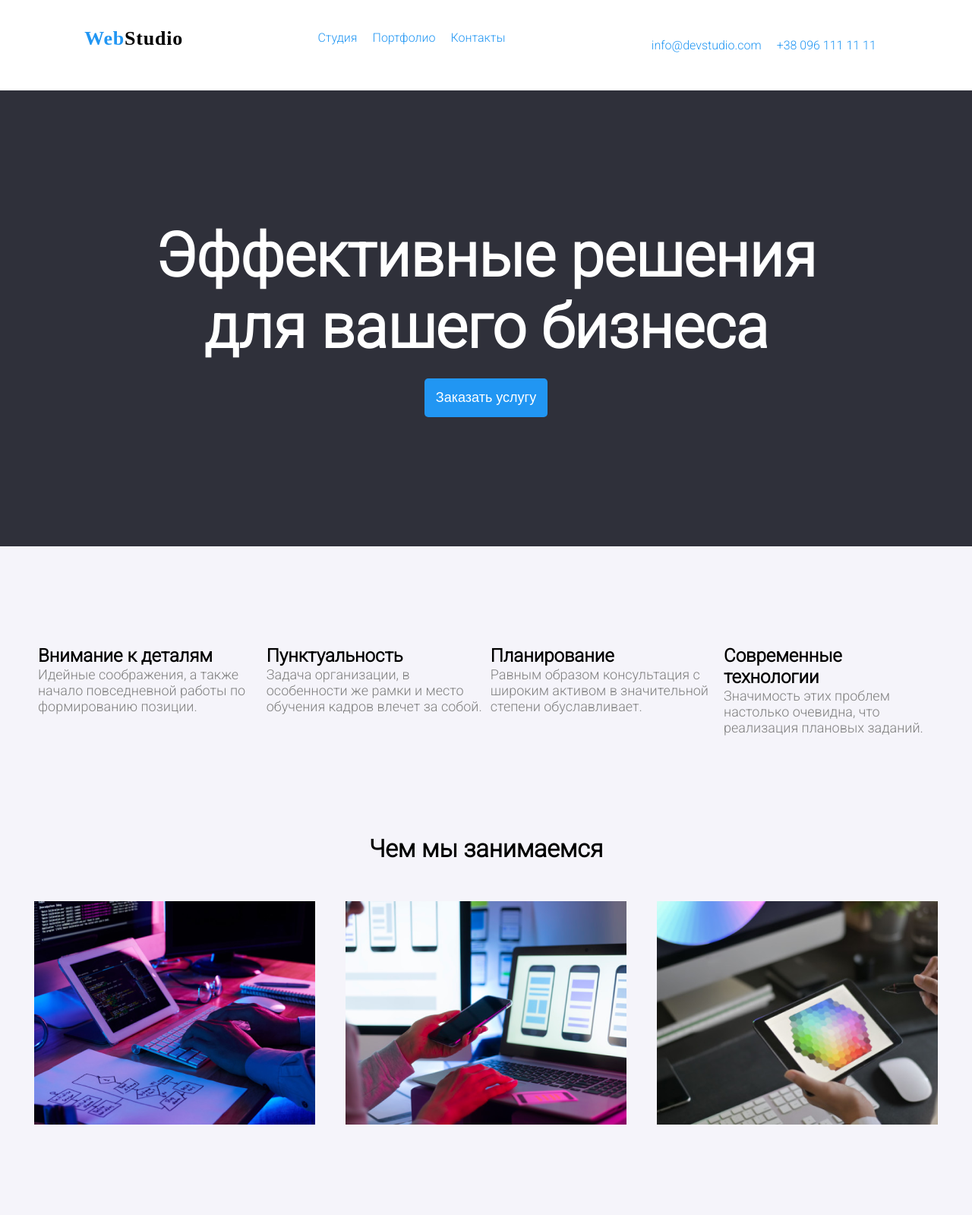
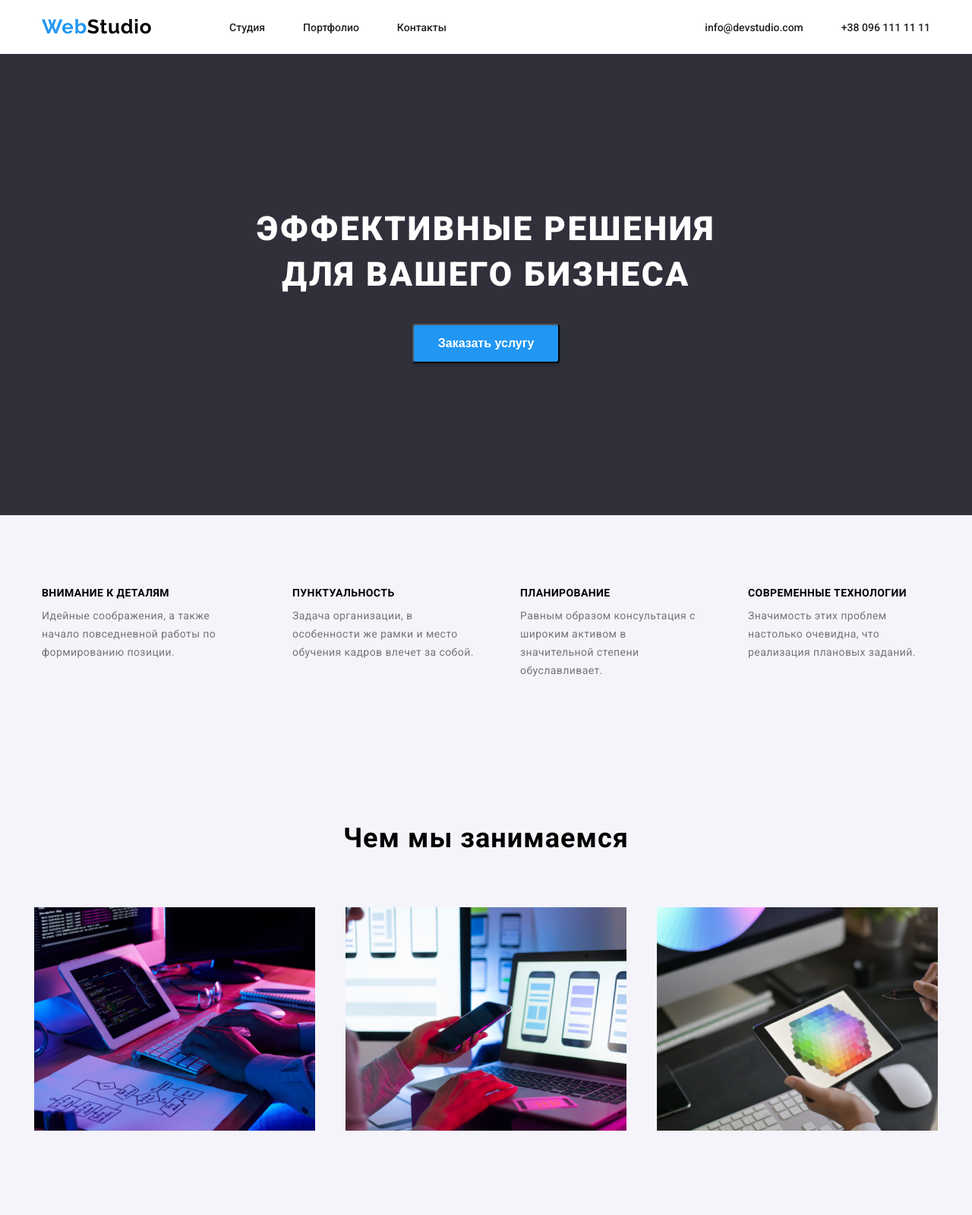
Before and after one commit to lilzem/HomeTask, a plain HTML site: page index.html in a window 1280 px wide. Shown: the top 1599 px of the page at 76% size. Drawn offline with Linux system fonts and the light colour scheme.

Commit message:
reworked all components

```diff
--- a/index.html
+++ b/index.html
@@ -8,157 +8,157 @@
     <link rel="stylesheet" href="style/style.css">
     <link rel="preconnect" href="https://fonts.googleapis.com">
     <link rel="preconnect" href="https://fonts.gstatic.com" crossorigin>
-    <link href="https://fonts.googleapis.com/css2?family=Roboto:wght@300&display=swap" rel="stylesheet">
+    <link href="https://fonts.googleapis.com/css2?family=Raleway:wght@700&family=Roboto:wght@400;500;700;900&display=swap" rel="stylesheet">
     <title>Document</title>
 </head>
 
 <body>
     <header>
-        <nav>
-            <ul class="nav__container">
-                <li class="nav__item">
-                    <a class="nav__logo" href="#">
+        <div class="nav">
+            <div class="nav__container container">
+                <div class="nav__wrapper">
+                    <a class="nav__logo logo" href="#">
                         <span>Web</span>Studio
                     </a>
-                </li>
 
-                <li>
                     <ul class="nav__routes">
                         <li class="nav__routes-item">
                             <a class="nav__routes-link" href="#">Студия</a>
                         </li>
 
-                        <li>
-                            <a href="#">Портфолио</a>
+                        <li class="nav__routes-item">
+                            <a class="nav__routes-link" href="#">Портфолио</a>
                         </li>
 
-                        <li>
-                            <a href="#">Контакты</a>
+                        <li class="nav__routes-item">
+                            <a class="nav__routes-link" href="#">Контакты</a>
                         </li>
                     </ul>
-                </li>
+                </div>
 
-                <li>
-                    <ul class="nav__info">
-                        <li>
-                            <a href="#">info@devstudio.com</a>
-                        </li>
+                <ul class="nav__info">
+                    <li class="nav__info-item">
+                        <a class="nav__info-link" href="#">info@devstudio.com</a>
+                    </li>
 
-                        <li>
-                            <a href="#">+38 096 111 11 11</a>
-                        </li>
-                    </ul>
-                </li>
-            </ul>
-        </nav>
+                    <li class="nav__info-item">
+                        <a class="nav__info-link" href="#">+38 096 111 11 11</a>
+                    </li>
+                </ul>
+            </div>
+        </div>
     </header>
 
-    <main>
-        <div class="header__bottom">
-            <ul>
-                <li>
-                    <p class="header__bottom_item">Эффективные решения <br> для вашего бизнеса</p>
-                </li>
+    <main class="main">
+        <div class="banner">
+            <div class="banner__container container">
+                <p class="banner__title">Эффективные решения <br> для вашего бизнеса</p>
 
-                <li>
-                    <button class="header__bottom_button">
-                        Заказать услугу
-                    </button>
-                </li>
-            </ul>
+                <button class="banner__button">
+                    Заказать услугу
+                </button>
+            </div>
         </div>
 
-        <div class="main__info">
-            <ul class="info__container">
-                <li class="info__item">
-                    <h2>Внимание к деталям</h2>
-                    <p>Идейные соображения, а также начало повседневной работы по формированию позиции.</p>
-                </li>
-                <li class="info__item">
-                    <h2>Пунктуальность</h2>
-                    <p>Задача организации, в особенности же рамки и место обучения кадров влечет за собой.</p>
-                </li>
-                <li class="info__item">
-                    <h2>Планирование</h2>
-                    <p>Равным образом консультация с широким активом в значительной степени обуславливает.</p>
-                </li>
-                <li class="info__item">
-                    <h2>Современные технологии</h2>
-                    <p>Значимость этих проблем настолько очевидна, что реализация плановых заданий.</p>
-                </li>
-            </ul>
+        <div class="info">
+            <div class="info__container container">
+                <div class="info__item">
+                    <h2 class="info__item-title">Внимание к деталям</h2>
+                    <p class="info__item-text">Идейные соображения, а также начало повседневной работы по формированию позиции.</p>
+                </div>
+                <div class="info__item">
+                    <h2 class="info__item-title">Пунктуальность</h2>
+                    <p class="info__item-text">Задача организации, в особенности же рамки и место обучения кадров влечет за собой.</p>
+                </div>
+                <div class="info__item">
+                    <h2 class="info__item-title">Планирование</h2>
+                    <p class="info__item-text">Равным образом консультация с широким активом в значительной степени обуславливает.</p>
+                </div>
+                <div class="info__item">
+                    <h2 class="info__item-title">Современные технологии</h2>
+                    <p class="info__item-text">Значимость этих проблем настолько очевидна, что реализация плановых заданий.</p>
+                </div>
+            </div>
+        </div>
 
-            <h1 class="main__paragraph">Чем мы занимаемся</h1>
+        <div class="about">
+            <div class="about__container container">
+                <h1 class="title">Чем мы занимаемся</h1>
 
-            <ul class="images__container">
-                <li class="images__item">
-                    <img src="/images/1.png" alt="">
-                </li>
-                <li class="images__item">
-                    <img src="/images/2.png" alt="">
-                </li>
-                <li class="images__item">
-                    <img src="/images/3.png" alt="">
-                </li>
-            </ul>
+                <div class="about__pictures">
+                    <img class="about__pictures-img" src="/images/1.png" alt="" width="1" height="1">
 
-            <h1 class="main__paragraph">Наша команда</h1>
+                    <img class="about__pictures-img" src="/images/2.png" alt="" width="1" height="1">
 
-            <ul class="worker_cards__container">
-                <li class="worker_cards__item">
-                    <img src="/images/igor.jpg" alt="">
-                    <div class="worker_cards__info">
-                        <p>Игорь Демьяненко</p>
-                        <p>Product Designer</p>
-                    </div>
-                </li>
-                <li class="worker_cards__item">
-                    <img src="/images/olga.jpg" alt="">
-                    <div class="worker_cards__info">
-                        <p>Ольга Репина</p>
-                        <p>Frontend Developer</p>
-                    </div>
-                </li>
-                <li class="worker_cards__item">
-                    <img src="/images/nicola.jpg" alt="">
-                    <div class="worker_cards__info">
-                        <p>Николай Тарасов</p>
-                        <p>Marketing</p>
-                    </div>
-                </li>
-                <li class="worker_cards__item">
-                    <img src="/images/misha.jpg" alt="">
-                    <div class="worker_cards__info">
-                        <p>Михаил Ермаков</p>
-                        <p>UI Designer</p>
-                    </div>
-                </li>
-            </ul>
+                    <img class="about__pictures-img" src="/images/3.png" alt=" " width="1 " height="1">
+                </div>
+            </div>
 
         </div>
-    </main>
 
-    <footer>
-        <ul class="contact__container">
-            <li class="contact__item">
-                <a class="nav__logo" href="#">
+
+
+        <div class="team">
+            <div class="team__container container">
+                <h1 class="title">Наша команда</h1>
+
+                <div class="team__cards">
+                    <div class="card">
+                        <img class="card__img" src="/images/igor.jpg" alt="">
+                        <div class="card__description">
+                            <p class="card__name">Игорь Демьяненко</p>
+                            <p class="card__position">Product Designer</p>
+                        </div>
+                    </div>
+                    <div class="card">
+                        <img class="card__img" src="/images/olga.jpg" alt="">
+                        <div class="card__description">
+                            <p class="card__name">Ольга Репина</p>
+                            <p class="card__position">Frontend Developer</p>
+                        </div>
+                    </div>
+                    <div class="card">
+                        <img class="card__img" src="/images/nicola.jpg" alt="">
+                        <div class="card__description">
+                            <p class="card__name">Николай Тарасов</p>
+                            <p class="card__position">Marketing</p>
+                        </div>
+                    </div>
+                    <div class="card">
+                        <img class="card__img" src="/images/misha.jpg" alt="">
+                        <div class="card__description">
+                            <p class="card__name">Михаил Ермаков</p>
+                            <p class="card__position">UI Designer</p>
+                        </div>
+                    </div>
+                </div>
+            </div>
+
+        </div>
+
+
+        <footer class="footer">
+            <div class="footer__container container">
+                <a class="footer__logo logo" href="#">
                     <span>Web</span>Studio
                 </a>
-            </li>
 
-            <li class="contact__item">
-                <p>г. Киев, пр-т Леси Украинки, 26</p>
-            </li>
+                <ul class="footer__list">
+                    <li class="footer__list-item">
+                        г. Киев, пр-т Леси Украинки, 26
+                    </li>
 
-            <li class="contact__item">
-                <p>info@example.com</p>
-            </li>
+                    <li class="footer__list-item">
+                        <p>info@example.com</p>
+                    </li>
 
-            <li class="contact__item">
-                <p>+38 099 111 11 11</p>
-            </li>
-        </ul>
-    </footer>
+                    <li class="footer__list-item">
+                        <p>+38 099 111 11 11</p>
+                    </li>
+                </ul>
+
+            </div>
+        </footer>
 </body>
 
 </html>
--- a/sass/style.scss
+++ b/sass/style.scss
@@ -1,17 +1,28 @@
 * {
     margin: 0;
     padding: 0;
+    box-sizing: border-box;
+}
+
+li {
+    list-style: none;
+}
+
+a {
+    text-decoration: none;
 }
 
 body {
     background-color: #F5F4FA;
     font-family: 'Roboto', sans-serif;
+    font-size: 14px;
+    font-weight: 400;
     display: flex;
     flex-direction: column;
     min-height: 100vh;
 }
 
-.nav__logo {
+.logo {
     font-family: 'Raleway';
     font-style: normal;
     font-weight: 700;
@@ -19,202 +30,243 @@ body {
     line-height: 31px;
     letter-spacing: 0.03em;
     color: #000;
-    margin-top: 50px;
     text-decoration: none;
     span {
         color: #2196F3;
     }
 }
 
+.container {
+    max-width: 1170px;
+    width: 100%;
+    margin: 0 auto;
+    padding: 0 15px;
+}
+
 header {
     background-color: white;
+    .nav {
+        &__wrapper {
+            max-width: calc(320px + 68px + 145px);
+            width: 100%;
             display: flex;
-    flex-direction: column;
-    padding: 20px;
-    nav {
-        .nav__container {
+            justify-content: space-between;
+            margin-left: 93px;
+            &:first-child {
+                margin: 0;
+            }
+        }
+        &__container {
+            max-width: 1170px;
             display: flex;
             flex-direction: row;
-            list-style: none;
-            justify-content: space-around;
-            padding: 10px;
-            position: relative;
+            justify-content: space-between;
+            padding: 20px 0px;
         }
-        a {
-            text-decoration: none;
-        }
-        .nav__routes {
+        &__routes {
             display: flex;
             flex-direction: row;
-            list-style: none;
-            padding: 10px;
             justify-content: space-between;
-            justify-items: flex-start;
+            align-items: center;
+            &-item {
+                padding-left: 50px;
+                &:first-child {
+                    padding: 0;
                 }
-        .nav__info {
-            display: flex;
-            flex-direction: row;
-            list-style: none;
-            padding: 10px;
-            justify-content: space-between;
             }
-        .nav__item {
-            padding: 5px;
+            &-link {
+                font-weight: 500;
+                color: #212121;
             }
-        .nav__routes {
-            &:first-child {
-                &>li {
-                    &>a {
+            &-link:hover {
                 color: #2196F3;
             }
         }
-            }
-            li {
-                a {
-                    color: #000;
-                    padding: 10px;
+        &__info {
+            display: flex;
+            flex-direction: row;
+            justify-content: space-between;
+            align-items: center;
+            &-item {
+                padding-left: 50px;
+                &:first-child {
+                    padding: 0;
                 }
             }
+            &-link {
+                font-weight: 500;
+                color: #212121;
             }
-        .nav__info {
-            li {
-                 :first-child {
+            &-link:hover {
                 color: #2196F3;
-                }
-                padding: 10px;
             }
         }
     }
 }
 
-main {
+.main {
     flex: 1;
     display: flex;
     flex-direction: column;
-    .header__bottom {
-        display: flex;
-        background-color: #2F303A;
-        height: 600px;
-        .header__bottom_item {
-            text-align: center;
-            margin: auto;
-            color: white;
-            font-size: 10vh;
-            font-weight: 900;
 }
-        ul {
-            list-style: none;
-            margin: auto;
-            padding: 10px;
+
+.banner {
+    &__container {
         display: flex;
         flex-direction: column;
-            justify-items: center;
         align-items: center;
+        justify-content: center;
     }
-        .header__bottom_button {
+    background-color: #2F303A;
+    padding: 200px 0;
+    &__title {
+        display: flex;
+        text-align: center;
+        color: white;
+        font-size: 44px;
+        font-weight: 900;
+        text-transform: uppercase;
+        line-height: 60px;
+        letter-spacing: 0.06em;
+    }
+    &__button {
         background-color: #2196F3;
         color: white;
-            border-radius: 5px;
-            border-width: 0ch;
-            padding: 15px;
+        border-radius: 4px;
+        padding: 15px 32px;
         width: max-content;
         text-align: center;
-            margin-top: 20px;
-            font-size: large;
+        font-size: 16px;
+        font-weight: 700;
+        margin-top: 35px;
+        box-shadow: 0px 4px 4px 0px rgba(0, 0, 0, 0.15);
     }
 }
-    .info__container {
-        margin-top: 15vh;
+
+.title {
+    font-size: 36px;
+    line-height: 42px;
+    text-align: center;
+    letter-spacing: 0.03em;
+}
+
+.info {
+    &__container {
         display: flex;
         flex-direction: row;
         justify-items: center;
         justify-content: space-between;
-        list-style: none;
-        width: fit-content;
-        padding: 10px;
+        padding: 94px 0;
     }
-    p {
-        font-size: large;
-        color: gray;
+    &__item {
+        max-width: 270px;
+        width: 100%;
+        padding-left: 30px;
+        &:first-child {
+            padding: 0;
         }
-    .images__container {
-        margin-top: 15px;
-        padding: 15px;
+        &-title {
+            font-weight: 700;
+            font-size: 14px;
+            line-height: 16px;
+            letter-spacing: 0.03em;
+            text-transform: uppercase;
+        }
+        &-text {
+            line-height: 24px;
+            margin-top: 10px;
+            letter-spacing: 0.03em;
+            font-weight: 400;
+            color: #757575;
+        }
+    }
+}
+
+.about {
+    &__container {
+        display: flex;
+        flex-direction: column;
+        align-items: center;
+        padding: 94px 0;
+    }
+    &__pictures {
+        margin-top: 50px;
         display: flex;
         flex-direction: row;
         justify-content: center;
-        list-style: none;
+        &-img {
+            margin: 20px;
+            width: 370px;
+            height: 294px;
         }
-    .images__item {
-        margin: 20px;
     }
-    .main__paragraph {
-        margin-top: 15vh;
-        font-weight: bold;
-        text-align: center;
 }
-    .worker_cards__container {
-        img {
-            width: 270px;
+
+.team {
+    &__container {
+        display: flex;
+        flex-direction: column;
+        align-items: center;
+        padding: 94px 0;
     }
-        list-style: none;
+    &__cards {
+        margin-top: 50px;
         display: flex;
         flex-direction: row;
         justify-content: space-between;
-        padding: 15px;
-    }
-    .worker_cards__item {
+        .card {
             border: black;
             background-color: white;
             box-shadow: 0px 1px 3px rgba(0, 0, 0, 0.12), 0px 1px 1px rgba(0, 0, 0, 0.14), 0px 2px 1px rgba(0, 0, 0, 0.2);
             border-radius: 0px 0px 4px 4px;
+            max-width: 270px;
+            margin-left: 30px;
+            &:first-child {
+                margin: 0;
             }
-    .worker_cards__info {
-        padding: 30px 60px;
-        p {
+            &__description {
+                padding: 30px;
+                margin: auto;
                 text-align: center;
-            padding: 5px;
-            &:first-of-type {
-                color: black;
+                font-size: 16px;
+                font-weight: 500;
+                line-height: 19px;
+                letter-spacing: 0.03em;
             }
-            &:last-of-type {
-                margin-top: 2px;
+            &__img {
+                width: 270px;
+            }
+            &__position {
+                color: #757575;
+                margin-top: 10px;
             }
         }
     }
-    .main__info {
-        max-width: 1200px;
-        margin: 0 auto;
-    }
 }
 
-footer {
-    height: fit-content;
-    margin-top: 60px;
-    .nav__logo {
-        position: relative;
-        top: -15px;
+.footer {
+    &__container {
+        max-width: 1170px;
+        padding: 60px 0;
+        display: flex;
+        flex-direction: column;
+        justify-content: center;
+    }
+    &__logo {
         color: #FFFF;
     }
     display: flex;
     background-color: #2F303A;
     padding: 10px;
-    .contact__container {
-        left: 20px;
-        display: flex;
-        flex-direction: column;
-        justify-content: center;
-        list-style: none;
-        padding: 30px;
-        position: relative;
+    &__list {
+        margin-top: 20px;
+        &-item {
+            margin-top: 10px;
+            color: white;
+            line-height: 24px;
+            letter-spacing: 0.03em;
         }
-    .contact__item {
-        margin-top: 10px;
         p {
-             :nth-child(1) {
-                color: #FFFF;
-            }
-            color: white;
             opacity: 60%;
         }
     }
```
Also changed, not shown: style/style.css, 1 other file. Lines whose indentation alone changed are shown as unchanged.
